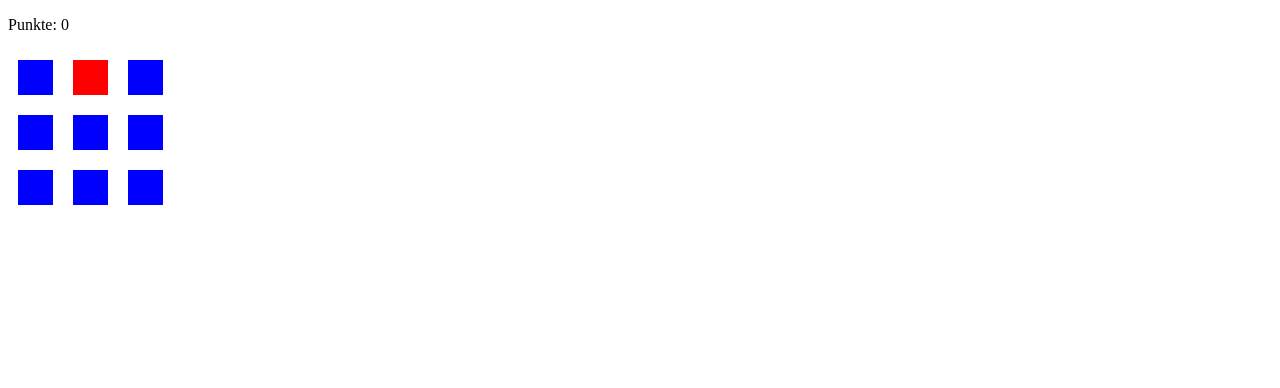
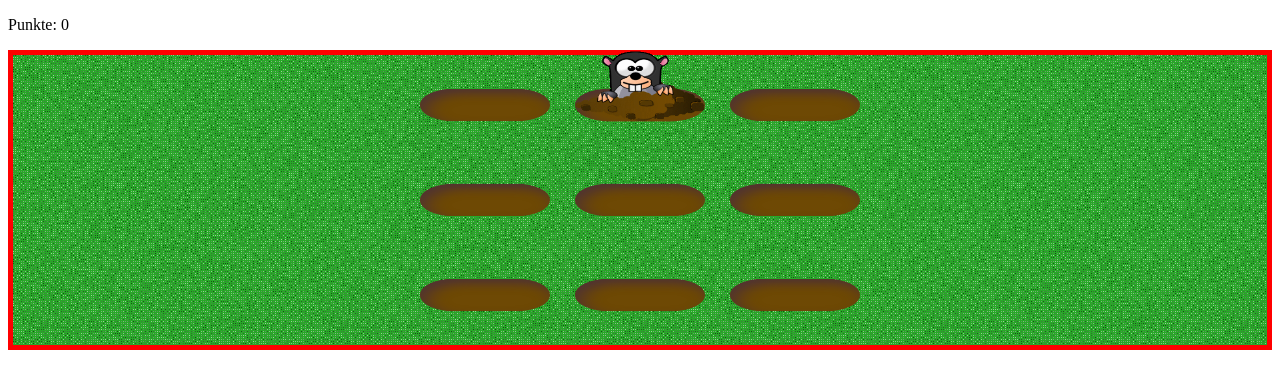
Before and after one commit to Mandy-Blaschke/whack-a-mole, an Angular app: page / in a window 1280 px wide. Both pictures are taken after a click on the button "Start". Shown: the top 388 px of the page. Built offline with nearby package versions, Linux system fonts and the light colour scheme.

Commit message:
added: styles

```diff
--- a/src/app/app.component.html
+++ b/src/app/app.component.html
@@ -10,7 +10,9 @@
 <div class="game">
 
   <div *ngFor="let mole of moles" class="moles">
-    <div (click)="scores(mole)" class="mole" [class.visible]="mole.visible && activeGame"></div>
+    <div (click)="countScore(mole)" class="mole">
+      <img class="mole-img" [class.visible]="mole.visible && activeGame" src="assets/mole.png" alt="mole">
+    </div>
   </div>
 
 </div>
--- a/src/app/app.component.scss
+++ b/src/app/app.component.scss
@@ -1,20 +1,37 @@
 .game {
-  width: 200px;
-  display: flex;
-  flex-wrap: wrap;
+  border: 5px solid red;
+  padding: 15px;
+  display: grid;
+  grid-gap: 25px;
+  grid-template-columns: repeat(3, auto);
+  grid-template-rows: repeat(3, auto);
+  background-color: #27a827;
+  background-image: url("~src/assets/noisy-texture-300x300-o53-d25-c-27a827-t1.png");
+  justify-content: center;
 
   .moles {
 
     .mole {
-      height: 35px;
-      width: 35px;
-      background-color: blue;
-      margin: 10px;
+      position: relative;
+      height: 70px;
+      width: 130px;
+      background-color: #6E4904;
+      transform: rotateX(62deg);
+      border-radius: 60px;
+      box-shadow: inset 7px 11px 19px #503333;
+
+      .mole-img {
+        display: none;
+
+        &.visible {
+          position: absolute;
+          bottom: 0;
+          width: 130px;
+          height: 150px;
+          display: block;
+          background-position: center;
+        }
+      }
     }
   }
 }
-
-
-.visible {
-  background-color: red !important;
-}
--- a/src/app/app.component.ts
+++ b/src/app/app.component.ts
@@ -85,7 +85,7 @@ export class AppComponent implements OnInit {
   }
 
 
-  scores(mole: Mole): void {
+  countScore(mole: Mole): void {
     if (this.activeGame && mole.visible && this.firstThird) {
       this.score++;
       mole.visible = false;
```
Also changed, not shown: src/assets/mole.png (added), src/assets/noisy-texture-300x300-o53-d25-c-27a827-t1.png (added).
